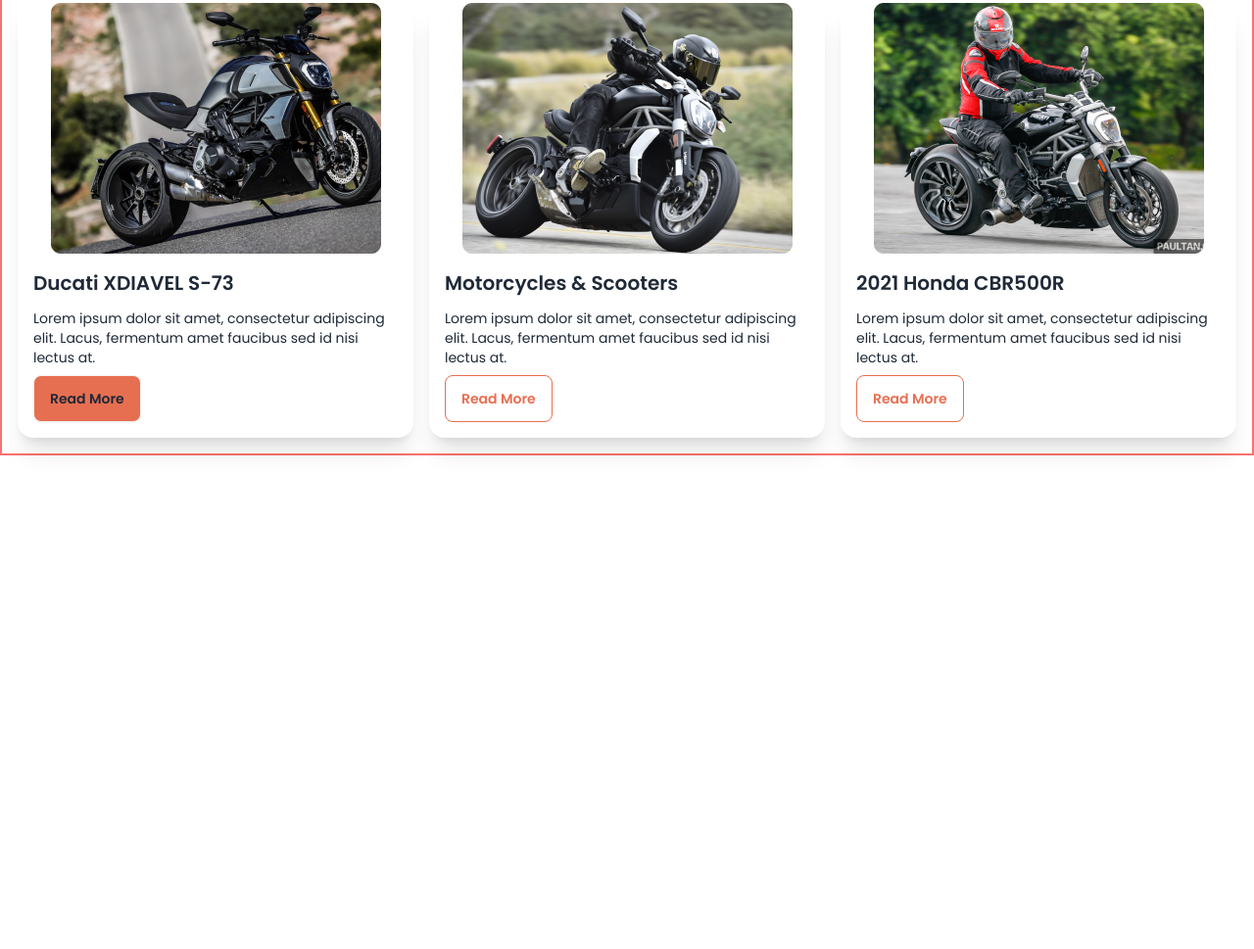
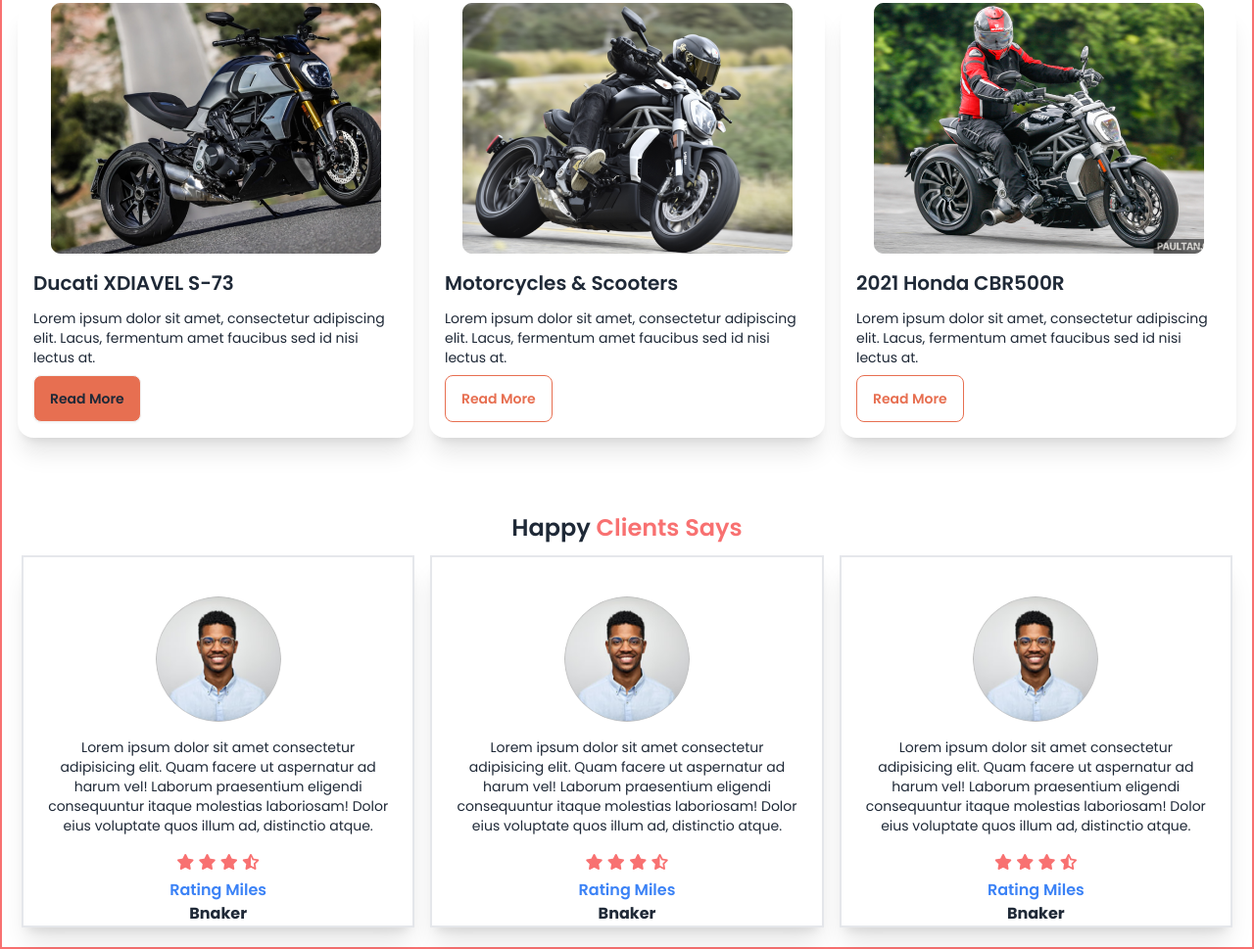
Before and after one commit to Crypt06545/Biker-zone, a plain HTML site: page index.html in a window 1280 px wide. Shown: the part 195-1164 px from the top of the page at 98% size. Before the commit the page ends 800 px from the top, so only its background shows below. Drawn offline with nearby package versions, Linux system fonts and the light colour scheme.

Commit message:
create happy client section

```diff
--- a/index.html
+++ b/index.html
@@ -14,6 +14,13 @@
     <link
       href="https://fonts.googleapis.com/css2?family=Poppins:ital,wght@0,100;0,200;0,300;0,400;0,500;0,600;0,700;0,800;0,900;1,100;1,200;1,300;1,400;1,500;1,600;1,700;1,800;1,900&display=swap"
       rel="stylesheet"
+    />
+    <link
+      rel="stylesheet"
+      href="https://cdnjs.cloudflare.com/ajax/libs/font-awesome/6.6.0/css/all.min.css"
+      integrity="sha512-Kc323vGBEqzTmouAECnVceyQqyqdsSiqLQISBL29aUW4U/M7pSPA/gEUZQqv1cwx4OnYxTxve5UMg5GT6L4JJg=="
+      crossorigin="anonymous"
+      referrerpolicy="no-referrer"
     />
     <script src="https://cdn.tailwindcss.com"></script>
     <style>
@@ -137,6 +144,97 @@
           </div>
         </div>
       </section>
+
+      <!-- happy client section start -->
+      <section class="mt-10 p-5">
+        <h1 class="font-semibold text-2xl text-center">
+          Happy<span class="text-red-400"> Clients Says</span>
+        </h1>
+        <div class="mt-3 grid grid-cols-1 md:grid-cols-2 lg:grid-cols-3 gap-4">
+          <div
+            class="flex flex-col justify-center items-center bg-base-100 shadow-xl border-2"
+          >
+            <figure class="px-4 pt-10">
+              <img
+                src="./images/others/user-1.png"
+                alt="Shoes"
+                class="rounded-full w-32"
+              />
+            </figure>
+            <div class="text-center px-5 py-4">
+              <p class="text-sm">
+                Lorem ipsum dolor sit amet consectetur adipisicing elit. Quam
+                facere ut aspernatur ad harum vel! Laborum praesentium eligendi
+                consequuntur itaque molestias laboriosam! Dolor eius voluptate
+                quos illum ad, distinctio atque.
+              </p>
+            </div>
+            <div class="text-red-400">
+              <i class="fa-solid fa-star"></i>
+              <i class="fa-solid fa-star"></i>
+              <i class="fa-solid fa-star"></i>
+              <i class="fa-solid fa-star-half-stroke"></i>
+            </div>
+            <h3 class="text-blue-500 font-semibold mt-1">Rating Miles</h3>
+            <h3 class="text-center font-bold">Bnaker</h3>
+          </div>
+          <div
+            class="flex flex-col justify-center items-center bg-base-100 shadow-xl border-2"
+          >
+            <figure class="px-4 pt-10">
+              <img
+                src="./images/others/user-1.png"
+                alt="Shoes"
+                class="rounded-full w-32"
+              />
+            </figure>
+            <div class="text-center px-5 py-4">
+              <p class="text-sm">
+                Lorem ipsum dolor sit amet consectetur adipisicing elit. Quam
+                facere ut aspernatur ad harum vel! Laborum praesentium eligendi
+                consequuntur itaque molestias laboriosam! Dolor eius voluptate
+                quos illum ad, distinctio atque.
+              </p>
+            </div>
+            <div class="text-red-400">
+              <i class="fa-solid fa-star"></i>
+              <i class="fa-solid fa-star"></i>
+              <i class="fa-solid fa-star"></i>
+              <i class="fa-solid fa-star-half-stroke"></i>
+            </div>
+            <h3 class="text-blue-500 font-semibold mt-1">Rating Miles</h3>
+            <h3 class="text-center font-bold">Bnaker</h3>
+          </div>
+          <div
+            class="flex flex-col justify-center items-center bg-base-100 shadow-xl border-2"
+          >
+            <figure class="px-4 pt-10">
+              <img
+                src="./images/others/user-1.png"
+                alt="Shoes"
+                class="rounded-full w-32"
+              />
+            </figure>
+            <div class="text-center px-5 py-4">
+              <p class="text-sm">
+                Lorem ipsum dolor sit amet consectetur adipisicing elit. Quam
+                facere ut aspernatur ad harum vel! Laborum praesentium eligendi
+                consequuntur itaque molestias laboriosam! Dolor eius voluptate
+                quos illum ad, distinctio atque.
+              </p>
+            </div>
+            <div class="text-red-400">
+              <i class="fa-solid fa-star"></i>
+              <i class="fa-solid fa-star"></i>
+              <i class="fa-solid fa-star"></i>
+              <i class="fa-solid fa-star-half-stroke"></i>
+            </div>
+            <h3 class="text-blue-500 font-semibold mt-1">Rating Miles</h3>
+            <h3 class="text-center font-bold">Bnaker</h3>
+          </div>
+        </div>
+      </section>
+      <!-- happy client section end -->
     </main>
     <!-- main section end -->
 
```
